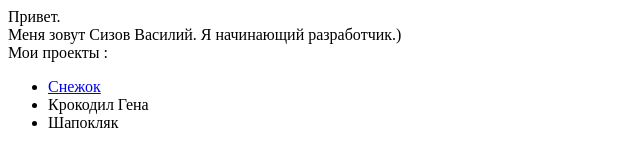
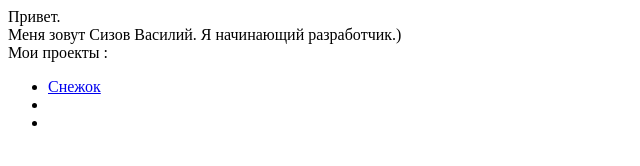
Before and after one commit to rocroobin/rocroobin.github.io, a plain HTML site: page index.html in a window 1280 px wide. Shown: the whole page, without its empty margins (0-640 px from the left). Drawn offline with Linux system fonts and the light colour scheme.

Commit message:
Update index.html

```diff
--- a/index.html
+++ b/index.html
@@ -9,8 +9,8 @@
 	Мои проекты : <br>
     <ul>
         <li><a href="https://rocroobin.github.io/landing/">Снежок</a></li>
-        <li>Крокодил Гена</li>
-        <li>Шапокляк</li>
+        <li> </li>
+        <li> </li>
     </ul>
 </body>
 </html>
```
